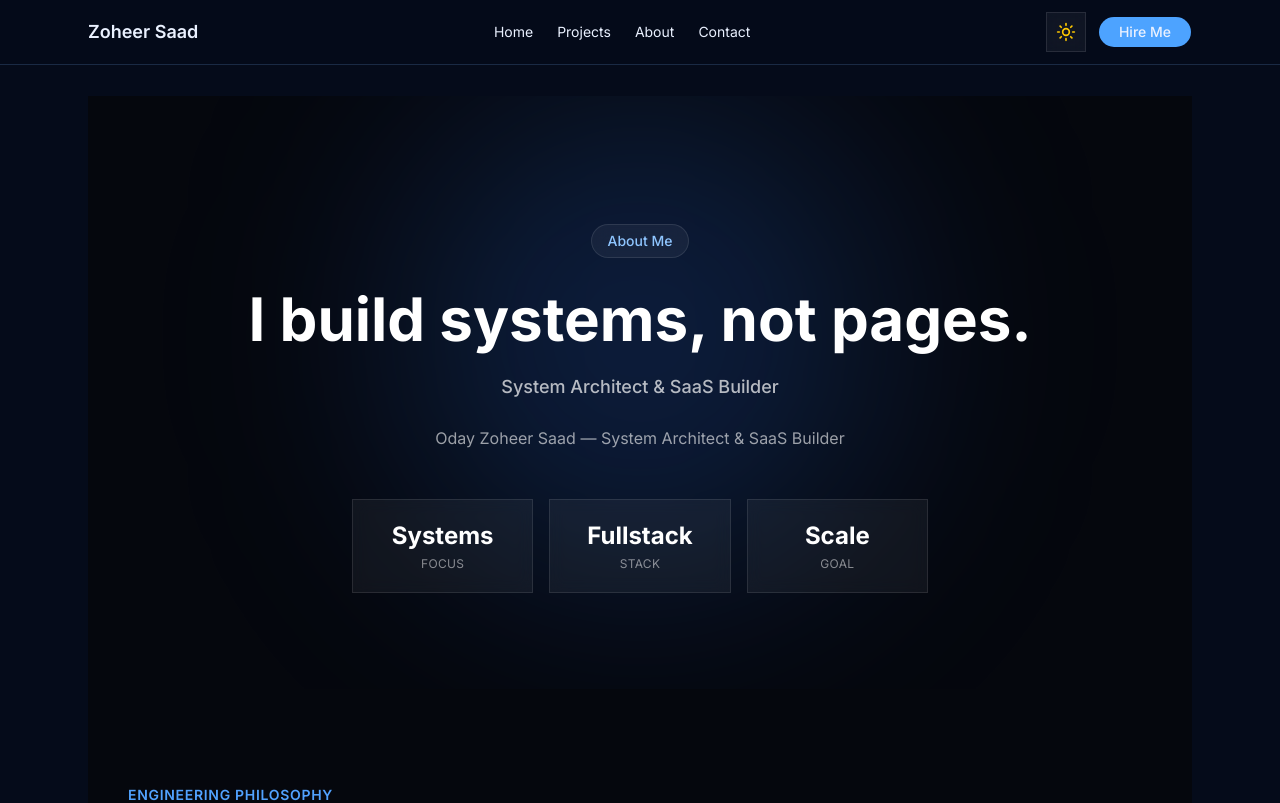
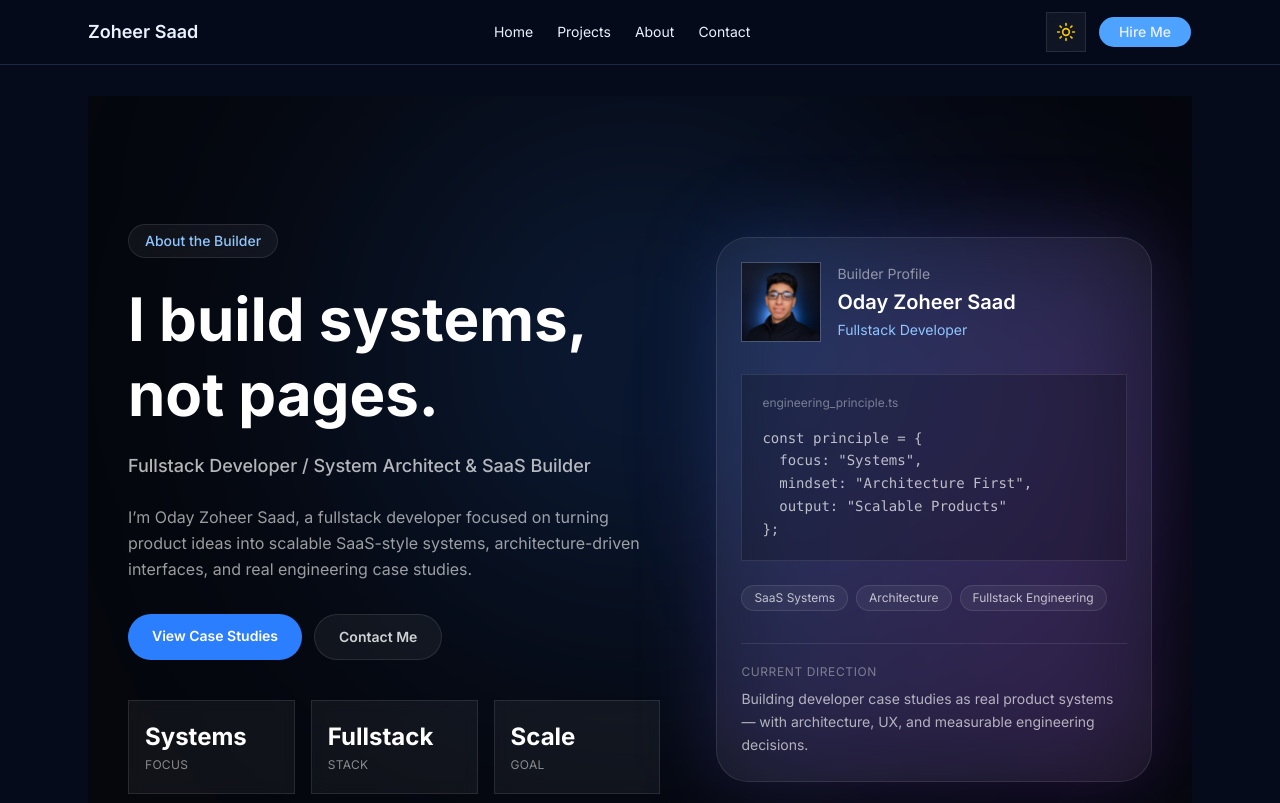
Before and after one commit to odaysaad2003-png/portfolio-SaaS, a Next.js app: page /about in a window 1280 px wide. Shown: the top 803 px of the page. Built offline with nearby package versions, Linux system fonts and the light colour scheme.

Commit message:
featuer-add the profitional hero section in aboutme page

```diff
--- a/src/features/about/components/about-hero.tsx
+++ b/src/features/about/components/about-hero.tsx
@@ -1,5 +1,4 @@
-// src/features/about/components/about-hero.tsx
-
+import Link from "next/link";
 import {AboutHeroData} from "@/features/about/types/about";
 import {AboutMotionWrapper} from "./about-motion-wrapper";
 
@@ -10,13 +9,20 @@ type AboutHeroProps = {
 export function AboutHero({data}: AboutHeroProps) {
     return (
         <section className="relative overflow-hidden px-6 pb-24 pt-32 sm:px-10">
-            {/* Glow background */}
+            {/* Background glow */}
             <div
                 aria-hidden
-                className="pointer-events-none absolute left-1/2 top-0 h-[480px] w-[480px] -translate-x-1/2 rounded-full bg-blue-500/20 blur-[120px]"
+                className="pointer-events-none absolute left-1/2 top-0 h-[520px] w-[520px] -translate-x-1/2 rounded-full bg-blue-500/20 blur-[140px]"
             />
 
-            <div className="relative mx-auto max-w-4xl text-center">
+            <div
+                aria-hidden
+                className="pointer-events-none absolute right-0 top-40 h-[360px] w-[360px] rounded-full bg-purple-500/10 blur-[120px]"
+            />
+
+            <div className="relative mx-auto grid max-w-6xl items-center gap-14 lg:grid-cols-[1.1fr_0.9fr]">
+                {/* Left content */}
+                <div>
                     <AboutMotionWrapper>
                         <span className="inline-flex items-center rounded-full border border-white/10 bg-white/5 px-4 py-1.5 text-sm font-medium text-blue-300 backdrop-blur">
                             {data.badge}
@@ -24,34 +30,109 @@ export function AboutHero({data}: AboutHeroProps) {
                     </AboutMotionWrapper>
 
                     <AboutMotionWrapper delay={0.1}>
-                    <h1 className="mt-6 text-4xl font-bold leading-tight text-white sm:text-5xl md:text-6xl">
+                        <h1 className="mt-6 max-w-4xl text-4xl font-bold leading-tight text-white sm:text-5xl md:text-6xl">
                             {data.identityStatement}
                         </h1>
                     </AboutMotionWrapper>
 
                     <AboutMotionWrapper delay={0.2}>
-                    <p className="mt-4 text-lg font-medium text-white/70">{data.role}</p>
+                        <p className="mt-5 text-lg font-medium text-white/70">{data.role}</p>
                     </AboutMotionWrapper>
 
                     <AboutMotionWrapper delay={0.3}>
-                    <p className="mx-auto mt-6 max-w-2xl text-base leading-relaxed text-white/60">
-                        {data.summary}
-                    </p>
+                        <p className="mt-6 max-w-2xl text-base leading-relaxed text-white/60">{data.summary}</p>
                     </AboutMotionWrapper>
 
                     <AboutMotionWrapper delay={0.4}>
-                    <div className="mx-auto mt-12 grid max-w-xl grid-cols-3 gap-4">
+                        <div className="mt-8 flex flex-wrap gap-3">
+                            <Link
+                                href={data.primaryAction.href}
+                                className="rounded-full bg-blue-500 px-6 py-3 text-sm font-semibold text-white transition hover:bg-blue-400"
+                            >
+                                {data.primaryAction.label}
+                            </Link>
+
+                            <Link
+                                href={data.secondaryAction.href}
+                                className="rounded-full border border-white/10 bg-white/5 px-6 py-3 text-sm font-semibold text-white/80 transition hover:bg-white/10"
+                            >
+                                {data.secondaryAction.label}
+                            </Link>
+                        </div>
+                    </AboutMotionWrapper>
+
+                    <AboutMotionWrapper delay={0.5}>
+                        <div className="mt-10 grid max-w-xl grid-cols-3 gap-4">
                             {data.stats.map((stat) => (
                                 <div
                                     key={stat.label}
                                     className="rounded-2xl border border-white/10 bg-white/5 px-4 py-5 backdrop-blur"
                                 >
                                     <p className="text-2xl font-bold text-white">{stat.value}</p>
-                                <p className="mt-1 text-xs uppercase tracking-wide text-white/50">
-                                    {stat.label}
+                                    <p className="mt-1 text-xs uppercase tracking-wide text-white/50">{stat.label}</p>
+                                </div>
+                            ))}
+                        </div>
+                    </AboutMotionWrapper>
+                </div>
+
+                {/* Right identity card */}
+                <AboutMotionWrapper delay={0.25}>
+                    <div className="relative">
+                        <div className="absolute inset-0 rounded-[2rem] bg-gradient-to-br from-blue-500/20 to-purple-500/20 blur-2xl" />
+
+                        <div className="relative overflow-hidden rounded-[2rem] border border-white/10 bg-white/[0.05] p-6 backdrop-blur-xl">
+                            <div className="flex items-center gap-4">
+                                <div className="flex h-20 w-20 items-center justify-center overflow-hidden rounded-2xl border border-white/10 bg-white/10">
+                                    {data.avatarUrl ? (
+                                        <img
+                                            src={data.avatarUrl}
+                                            alt="Oday Zoheer Saad"
+                                            className="h-full w-full object-cover"
+                                        />
+                                    ) : (
+                                        <span className="text-xl font-bold text-white">{data.initials}</span>
+                                    )}
+                                </div>
+
+                                <div>
+                                    <p className="text-sm text-white/50">Builder Profile</p>
+                                    <h2 className="mt-1 text-xl font-semibold text-white">Oday Zoheer Saad</h2>
+                                    <p className="mt-1 text-sm text-blue-300">Fullstack Developer</p>
+                                </div>
+                            </div>
+
+                            <div className="mt-8 rounded-2xl border border-white/10 bg-black/20 p-5">
+                                <p className="font-mono text-xs text-white/40">engineering_principle.ts</p>
+
+                                <pre className="mt-4 overflow-x-auto text-sm leading-relaxed text-white/70">
+                                    {`const principle = {
+  focus: "Systems",
+  mindset: "Architecture First",
+  output: "Scalable Products"
+};`}
+                                </pre>
+                            </div>
+
+                            <div className="mt-6 flex flex-wrap gap-2">
+                                {data.focusAreas.map((item) => (
+                                    <span
+                                        key={item}
+                                        className="rounded-full border border-white/10 bg-white/5 px-3 py-1 text-xs text-white/70"
+                                    >
+                                        {item}
+                                    </span>
+                                ))}
+                            </div>
+
+                            <div className="mt-8 border-t border-white/10 pt-5">
+                                <p className="text-xs uppercase tracking-wider text-white/40">Current direction</p>
+                                <p className="mt-2 text-sm leading-relaxed text-white/65">
+                                    Building developer case studies as real product systems — with architecture, UX, and
+                                    measurable engineering decisions.
                                 </p>
                             </div>
-                        ))}
+                        </div>
                     </div>
                 </AboutMotionWrapper>
             </div>
--- a/src/features/about/engine/about-mapper.ts
+++ b/src/features/about/engine/about-mapper.ts
@@ -12,10 +12,21 @@ const skillLabels: Record<string, string> = {
 export function mapAboutData(data: AboutRawData): AboutViewModel {
     return {
         hero: {
-            badge: "About Me",
+            badge: "About the Builder",
             identityStatement: data.identity.tagline,
             role: data.identity.role,
-            summary: `${data.identity.name} — System Architect & SaaS Builder`,
+            summary: data.identity.summary,
+            avatarUrl: data.identity.avatarUrl,
+            initials: data.identity.initials,
+            primaryAction: {
+                label: "View Case Studies",
+                href: "/projects",
+            },
+            secondaryAction: {
+                label: "Contact Me",
+                href: "/contact",
+            },
+            focusAreas: ["SaaS Systems", "Architecture", "Fullstack Engineering"],
             stats: [
                 {label: "Focus", value: "Systems"},
                 {label: "Stack", value: "Fullstack"},
--- a/src/features/about/lib/data/about.data.ts
+++ b/src/features/about/lib/data/about.data.ts
@@ -2,8 +2,12 @@ export function getAboutData() {
     return {
         identity: {
             name: "Oday Zoheer Saad",
-            role: "System Architect & SaaS Builder",
+            role: "Fullstack Developer / System Architect & SaaS Builder",
             tagline: "I build systems, not pages.",
+            summary:
+                "I’m Oday Zoheer Saad, a fullstack developer focused on turning product ideas into scalable SaaS-style systems, architecture-driven interfaces, and real engineering case studies.",
+            initials: "OZS",
+            avatarUrl: "/about-me-photo.png",
         },
 
         principles: [
@@ -27,15 +31,15 @@ export function getAboutData() {
         skills: {
             frontend: {
                 description: "UI development systems",
-                items: ["Next.js", "React", "TypeScript", "Tailwind"],
+                items: ["Next.js", "React", "TypeScript", "Tailwind", "javascript", "html", "css"],
             },
             backend: {
                 description: "Server-side architecture",
-                items: ["Node.js", "APIs", "System Design"],
+                items: ["Node.js", "APIs", "System Design", "https", " Design btern"],
             },
             tools: {
                 description: "Development ecosystem",
-                items: ["Git", "Framer Motion", "Vercel"],
+                items: ["Git", "Framer Motion", "Vercel", "github", "Netlify"],
             },
         },
 
--- a/src/features/about/types/about.ts
+++ b/src/features/about/types/about.ts
@@ -43,6 +43,22 @@ export type AboutHeroData = {
     identityStatement: string;
     role: string;
     summary: string;
+
+    avatarUrl?: string;
+    initials: string;
+
+    primaryAction: {
+        label: string;
+        href: string;
+    };
+
+    secondaryAction: {
+        label: string;
+        href: string;
+    };
+
+    focusAreas: string[];
+
     stats: {
         label: string;
         value: string;
```
Also changed, not shown: public/about-me-photo.png (added). Lines whose indentation alone changed are shown as unchanged.
